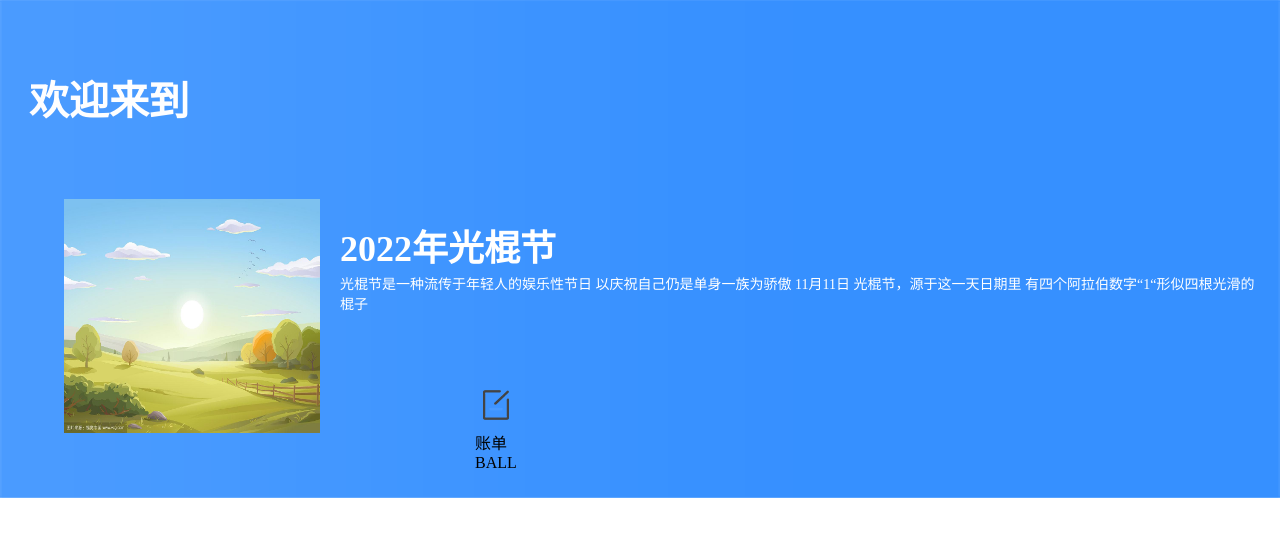
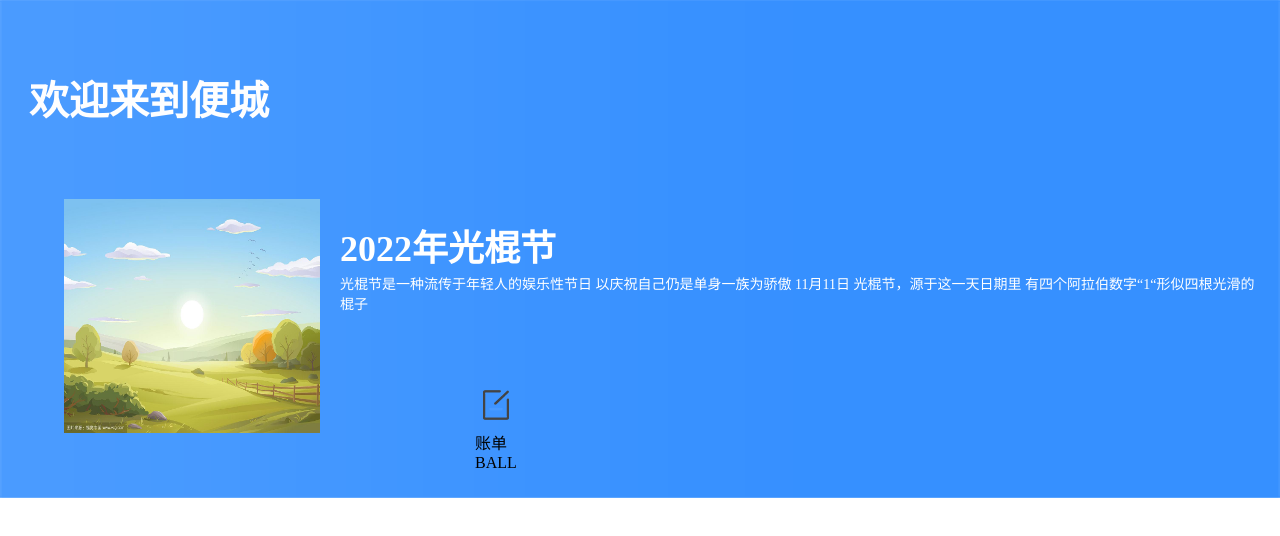
Before and after one commit to huisheng-wang/web-app, a Vue app: page / in a window 1280 px wide. Shown: the top 536 px of the page. Built offline with nearby package versions, Linux system fonts and the light colour scheme.

Commit message:
Revert "测试1"
This reverts commit d58534849b3b4975201837588134e883ae3c6fb7.

```diff
--- a/src/views/Home.vue
+++ b/src/views/Home.vue
@@ -4,7 +4,7 @@
       <div class="topImg">
         <img class="topImg" src="../../img/top_bg.png">
       </div>
-      <div class="text">欢迎来到</div>
+      <div class="text">欢迎来到便城</div>
       <div class="explain">
         <div class="img">
           <img class="img" src="../../img/tuxing_1.png">
```
